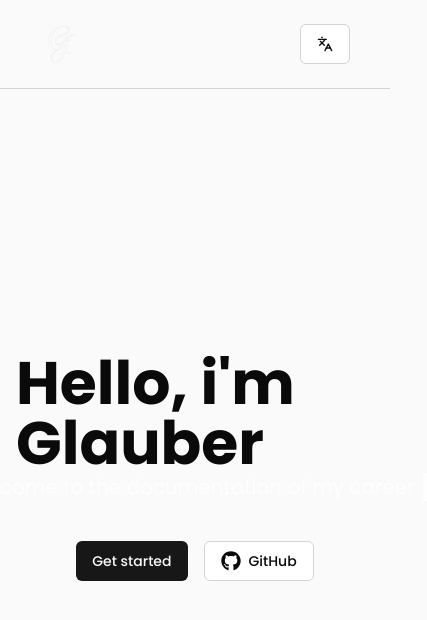
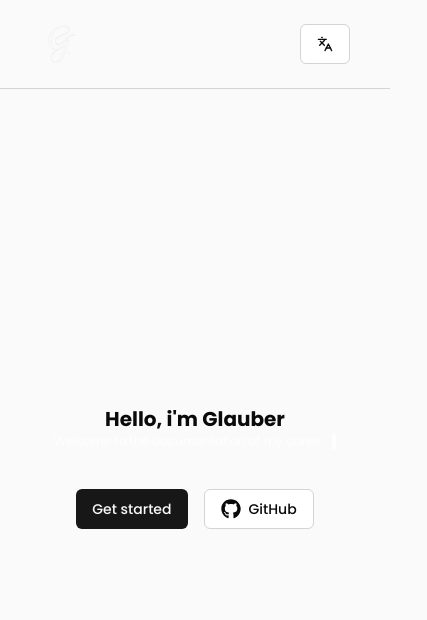
Before and after one commit to glauber2k2/Glauber_Documentation, a Next.js app: page /en in a window 390 px wide. Shown: the top 620 px of the page, 427 px wide, since content can reach past the window. Built offline with nearby package versions, Linux system fonts and the light colour scheme.

Commit message:
corrigido responsividade da tela inicial

```diff
--- a/src/app/[locale]/page.tsx
+++ b/src/app/[locale]/page.tsx
@@ -8,9 +8,11 @@ export default function Home() {
   const home = useTranslations('home')
   return (
     <div className="flex flex-col items-center p-4 md:p-10 h-full justify-center">
-      <h1 className="text-6xl font-bold">{home('title')}</h1>
+      <h1 className="text-xl sm:text-3xl lg:text-6xl font-bold">
+        {home('title')}
+      </h1>
       <div>
-        <h2 className="animate-typing overflow-hidden whitespace-nowrap border-r-4 border-r-white pr-1 text-xl text-white opacity-80">
+        <h2 className="text-xs sm:text-base lg:text-xl animate-typing overflow-hidden whitespace-nowrap border-r-4 border-r-white pr-1  text-white opacity-80">
           {home('subtitle')}
         </h2>
       </div>
```
Also changed, not shown: 1 other file (tests, documents, lock files or other folders).
